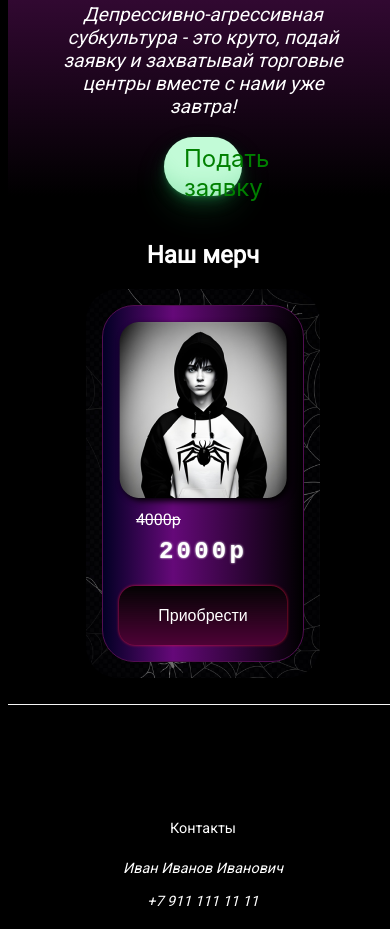
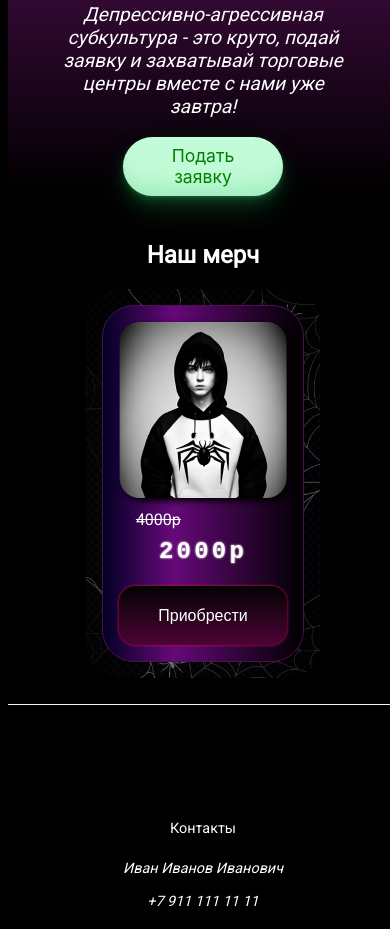
Before and after one commit to Maksaid/Maksaid.github.io, a plain HTML site: page index.html in a window 390 px wide. Shown: the part 889-1818 px from the top of the page. Drawn offline with Linux system fonts and the light colour scheme; a script that the page names is missing; a web font is replaced by a local one.

Commit message:
Update styles.css

```diff
--- a/styles.css
+++ b/styles.css
@@ -223,7 +223,7 @@ h2 {
     touch-action: manipulation;
     width: 20vw;
     height: 7vh;
-    font-size: 1.5rem;
+    font-size: 1.5vw;
 }
 
 .button-33:hover {
@@ -400,6 +400,10 @@ h2{
     .mao-img{
         margin-top: 1vh;
     }
+    .button-33{
+        width: 10rem;
+        font-size: 1.1rem;
+    }
 
     cite{
         display: none;
```
